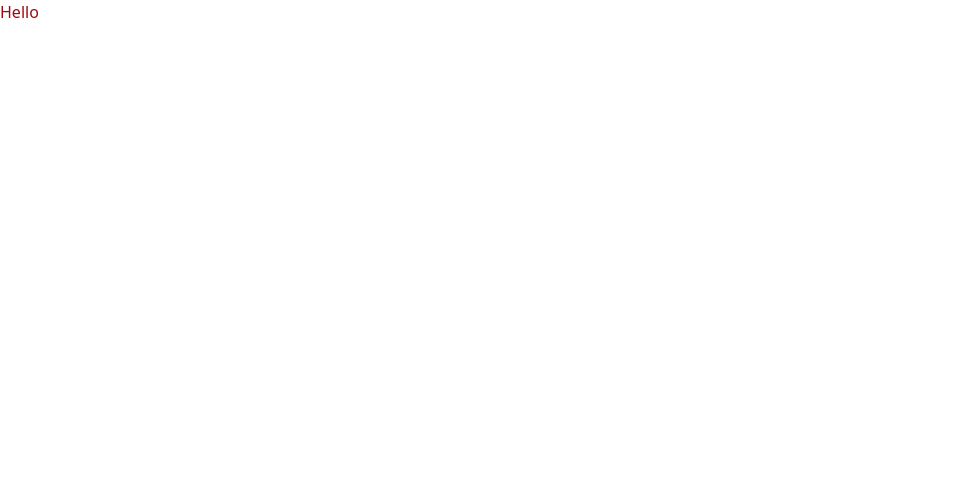
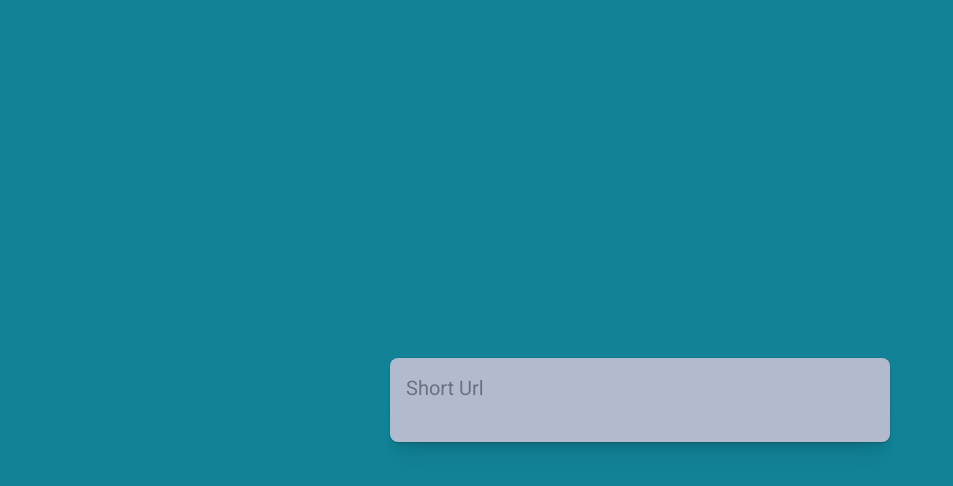
Before and after one commit to moshiurhossain/ShortURLFrontEnd, a React (Vite) app: page / in a window 1280 px wide. Shown: the top 486 px of the page, without its empty margins (0-953 px from the left). Built offline with nearby package versions, Linux system fonts and the light colour scheme.

Commit message:
url page created

```diff
--- a/src/App.css
+++ b/src/App.css
@@ -0,0 +1,2 @@
+@import url('https://fonts.googleapis.com/css2?family=Arimo:ital,wght@0,400..700;1,400..700&family=Roboto:ital,wght@0,100..900;1,100..900&display=swap');
+@import url('https://fonts.googleapis.com/css2?family=Arimo:ital,wght@0,400..700;1,400..700&family=Roboto:ital,wght@0,100..900;1,100..900&display=swap');
--- a/src/App.jsx
+++ b/src/App.jsx
@@ -2,13 +2,14 @@ import { useState } from 'react'
 import reactLogo from './assets/react.svg'
 import viteLogo from '/vite.svg'
 import './App.css'
+import Url from './pages/Url'
 
 function App() {
-  const [count, setCount] = useState(0)
+
 
   return (
     <>
-        <h1 className='text-red-800'>Hello</h1>
+        <Url/>
     </>
   )
 }
--- a/src/index.css
+++ b/src/index.css
@@ -1 +1,6 @@
 @import "tailwindcss";
+
+
+@theme{
+  --font-roboto: "Roboto", sans-serif;
+}
--- /dev/null
+++ b/src/pages/Url.jsx
@@ -0,0 +1,14 @@
+import React from 'react'
+
+const Url = () => {
+  return (
+    <div className='bg-[#128296] h-screen dark:bg-[#2b2929] py-5 flex justify-center items-center'>
+        <div className='w-[500px] bg-[#b2bbce] mx-auto p-4 rounded-lg shadow-[0px_0px_0px_1px_rgba(0,0,0,0.06),0px_1px_1px_-0.5px_rgba(0,0,0,0.06),0px_3px_3px_-1.5px_rgba(0,0,0,0.06),_0px_6px_6px_-3px_rgba(0,0,0,0.06),0px_12px_12px_-6px_rgba(0,0,0,0.06),0px_24px_24px_-12px_rgba(0,0,0,0.06)]'>
+            <h2 className='text-xl font-meduim text-gray-500 font-roboto'>Short Url</h2>
+            <input type="text" className=''/>
+        </div>
+    </div>
+  )
+}
+
+export default Url
```
